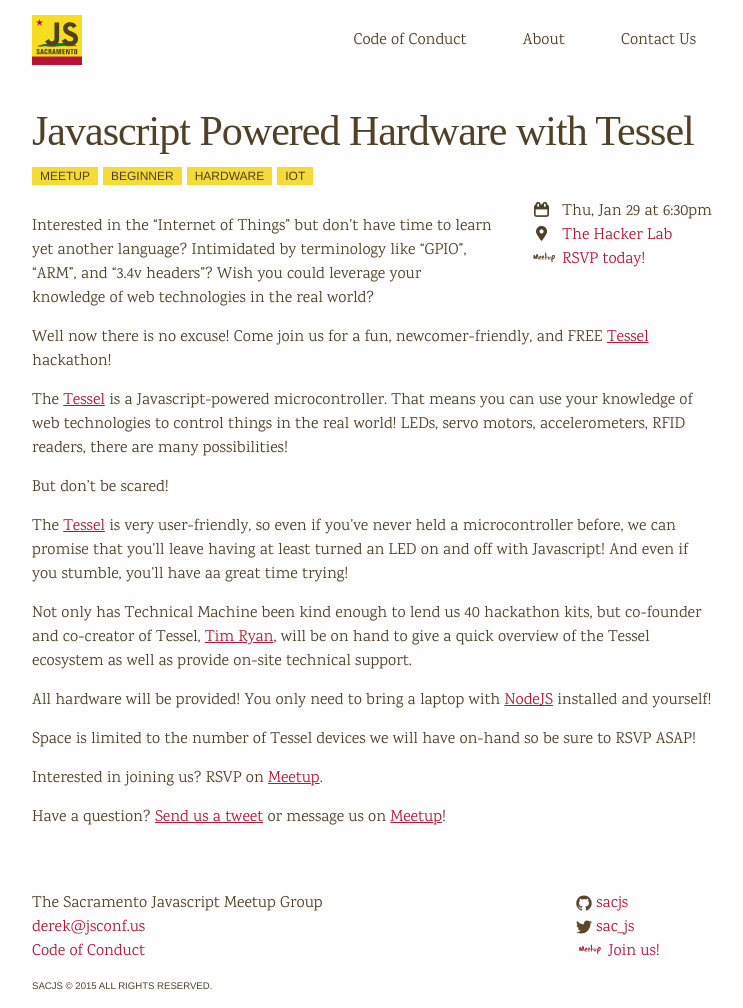
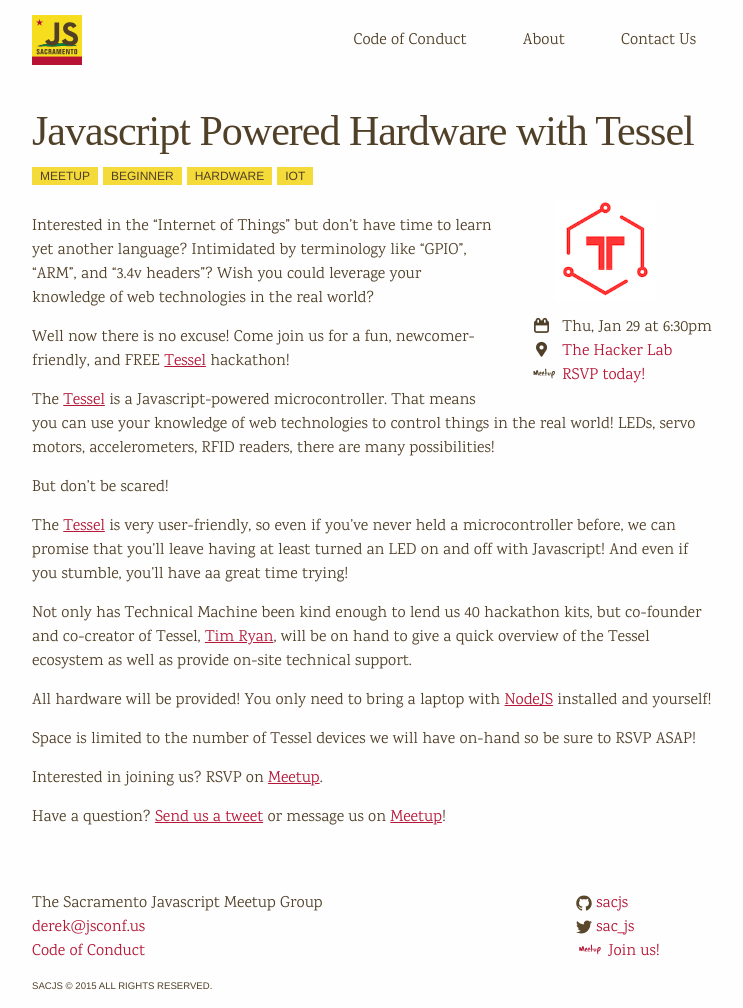
Before and after one commit to sacjs/website, a Jekyll site: the page built from _posts/2015-01-29-js-powered-hardware-with-tessel.md, in a window 1280 px wide. Shown: the whole page, without its empty margins (268-1011 px from the left). Built offline with Jekyll 4.4.1, drawn with Linux system fonts in a browser that asks for light colours; nearby versions of some CDN libraries; some web fonts are replaced.

Commit message:
Add Tessel logo to event post

```diff
--- a/_posts/2015-01-29-js-powered-hardware-with-tessel.md
+++ b/_posts/2015-01-29-js-powered-hardware-with-tessel.md
@@ -13,6 +13,7 @@
 location_url: http://hackerlab.org/contact-us/
 meetup_id: 219997765
 meetup_group_name: The-Sacramento-Javascript-Meetup
+logo: /images/sponsors/tessel.png
 ---
 
 Interested in the "Internet of Things" but don't have time to learn yet another
```
Also changed, not shown: images/sponsors/tessel.png (added).
